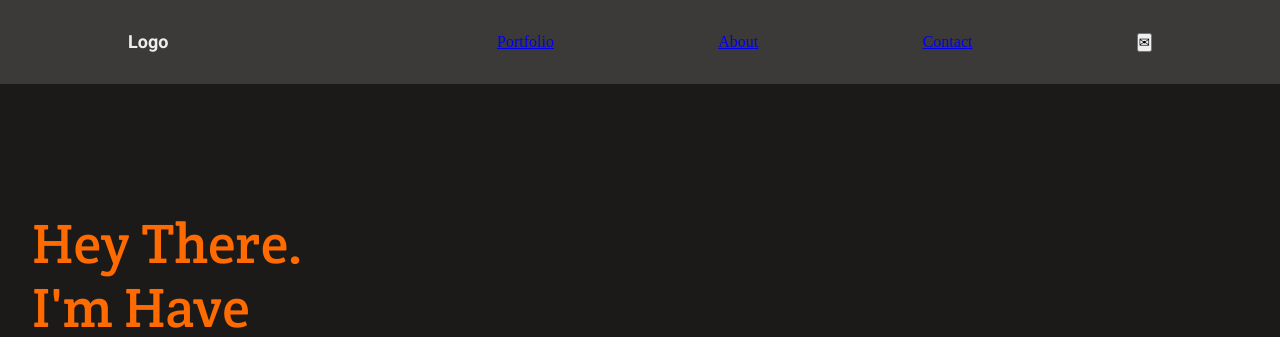
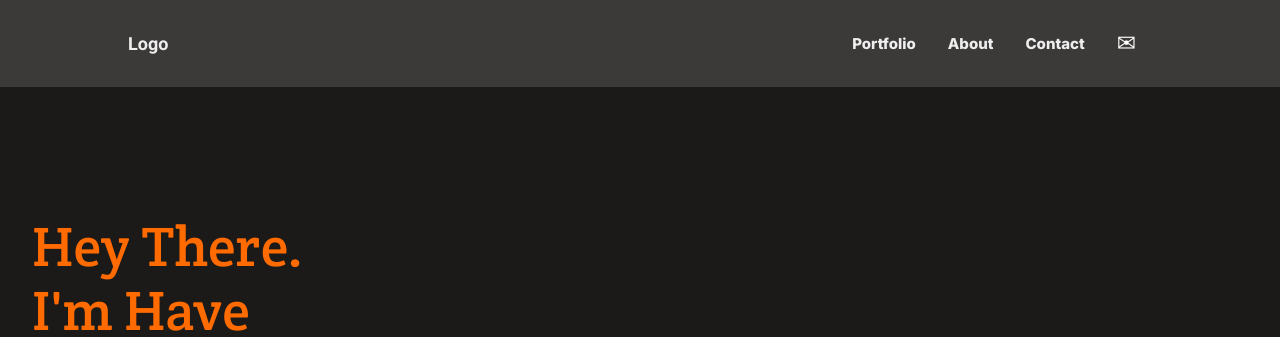
Before and after one commit to Have-Samuel/mobile-ver, a plain HTML site: page index.html in a window 1280 px wide. Shown: the top 337 px of the page. Drawn offline with Linux system fonts and the light colour scheme.

Commit message:
Modify the desktop navbar

```diff
--- a/index.html
+++ b/index.html
@@ -13,7 +13,7 @@
   <header>
     <nav>
       <ul class="nav-bar desktop-nav-items">
-        <li class="logo desktop-nav">Logo</li>
+        <li class="logo">Logo</li>
         <li><img class="hambug" src="images/Union.png" alt="hamburger"></li>
         <li class="desktop-nav"><a href="#" class="destop_nav-item">Portfolio</a></li>
         <li class="desktop-nav"><a href="#" class="destop_nav-item">About</a></li>
--- a/style.css
+++ b/style.css
@@ -33,6 +33,7 @@ ul {
 
 .hambug {
   cursor: pointer;
+  margin-left: 14.5rem;
 }
 
 .section-one h1 {
@@ -393,7 +394,7 @@ ul {
   line-height: 24px;
   letter-spacing: 0;
   border: none;
-  padding: 1rem 2.5rem 0 0;
+  padding: 1rem 3rem 0 0;
   color: #979493;
 }
 
@@ -410,7 +411,7 @@ form hr {
   line-height: 24px;
   letter-spacing: 0;
   border: none;
-  padding: 1rem 2.5rem 0 0;
+  padding: 1rem 3rem 0 0;
   color: #979493;
 }
 
@@ -473,20 +474,59 @@ textarea {
   border-radius: 0.2rem;
 }
 
+.destop_nav-item {
+  display: none;
+}
+
 @media only screen and (min-width: 1010px) {
   body {
     width: 100%;
     margin: 0 auto;
   }
 
-  .desktop-nav-items {
-    display: flex;
-
-
-  }
-
   .hambug {
     display: none;
   }
 
+  .nav-bar {
+    display: none;
+  }
+
+  .desktop-nav-items {
+    display: flex;
+    justify-content: flex-end;
+  }
+
+  .desktop-nav {
+    padding: 0 1rem;
+    font-family: 'Inter', sans-serif;
+    font-size: 15px;
+    font-style: normal;
+    font-weight: 600;
+    line-height: 20px;
+    letter-spacing: 0em;
+    text-align: center;
+
+  }
+
+  .logo {
+    cursor: pointer;
+    margin-right: auto
+  }
+
+  .destop_nav-item {
+    display: flex;
+    color: #eee;
+    text-decoration: none;
+  }
+
+  .mail {
+    font-size: 23px;
+    margin-bottom: 0;
+    background: transparent;
+    border: none;
+    color: #fff;
+    margin-left: 0;
+  }
+
 }
```
